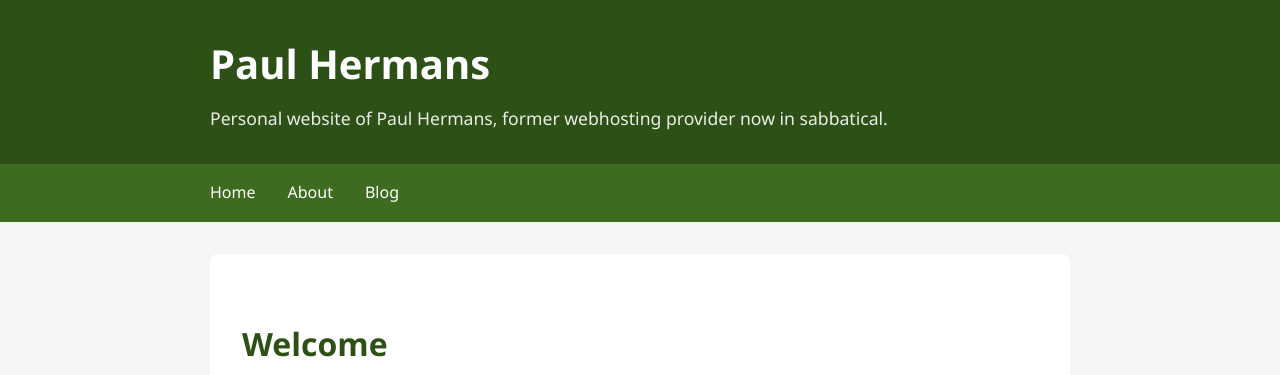
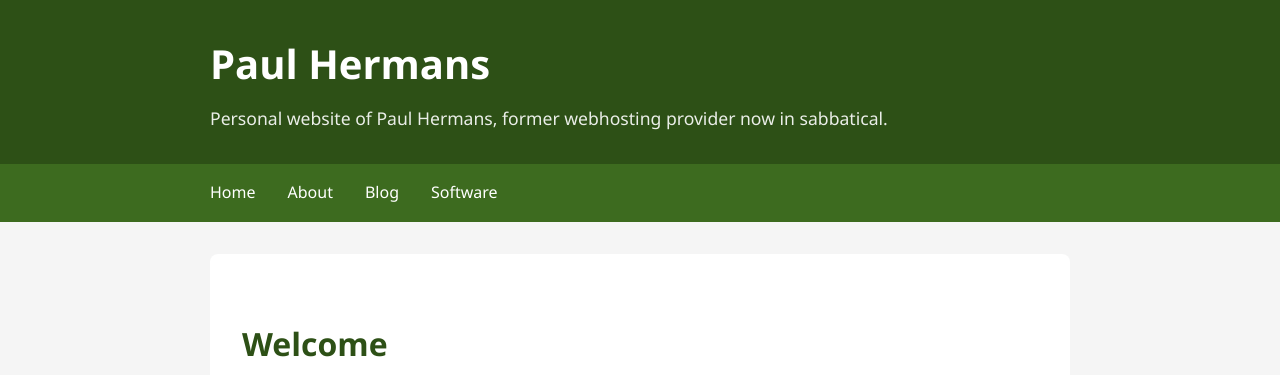
Before and after one commit to paulhermanseu/paulhermans.eu, a Jekyll site: the page built from index.md, in a window 1280 px wide and 900 px high. Shown: the top 375 px of the window. Built offline with Jekyll 4.4.1, drawn with Linux system fonts in a browser that asks for light colours; nearby versions of some CDN libraries.

Commit message:
Update default.html

```diff
--- a/_layouts/default.html
+++ b/_layouts/default.html
@@ -269,6 +269,7 @@
                 <li><a href="/">Home</a></li>
                 <li><a href="/about.html">About</a></li>
                 <li><a href="/blog.html">Blog</a></li>
+                <li><a href="/software.html">Software</a></li>
             </ul>
         </div>
     </nav>
```
